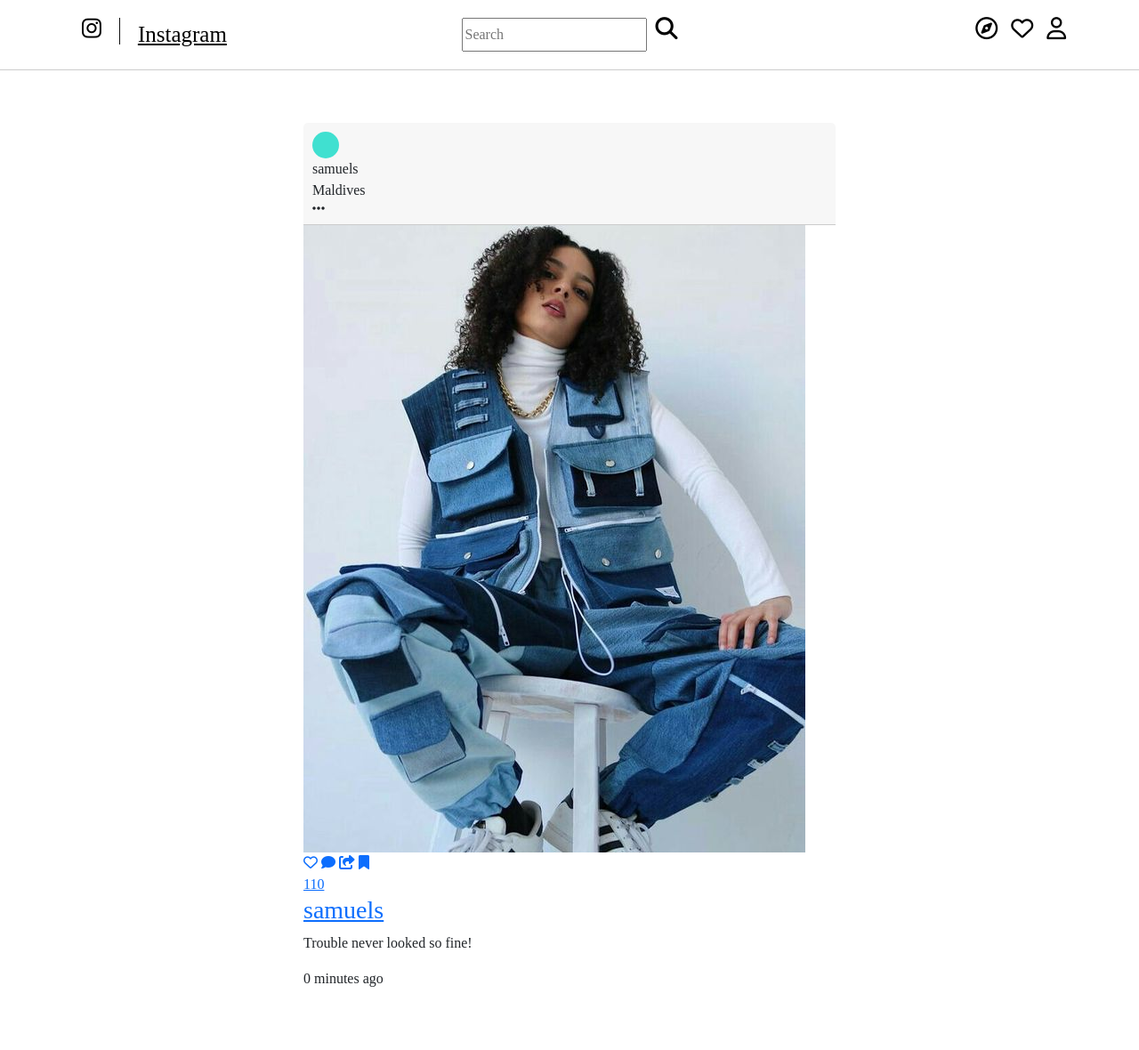
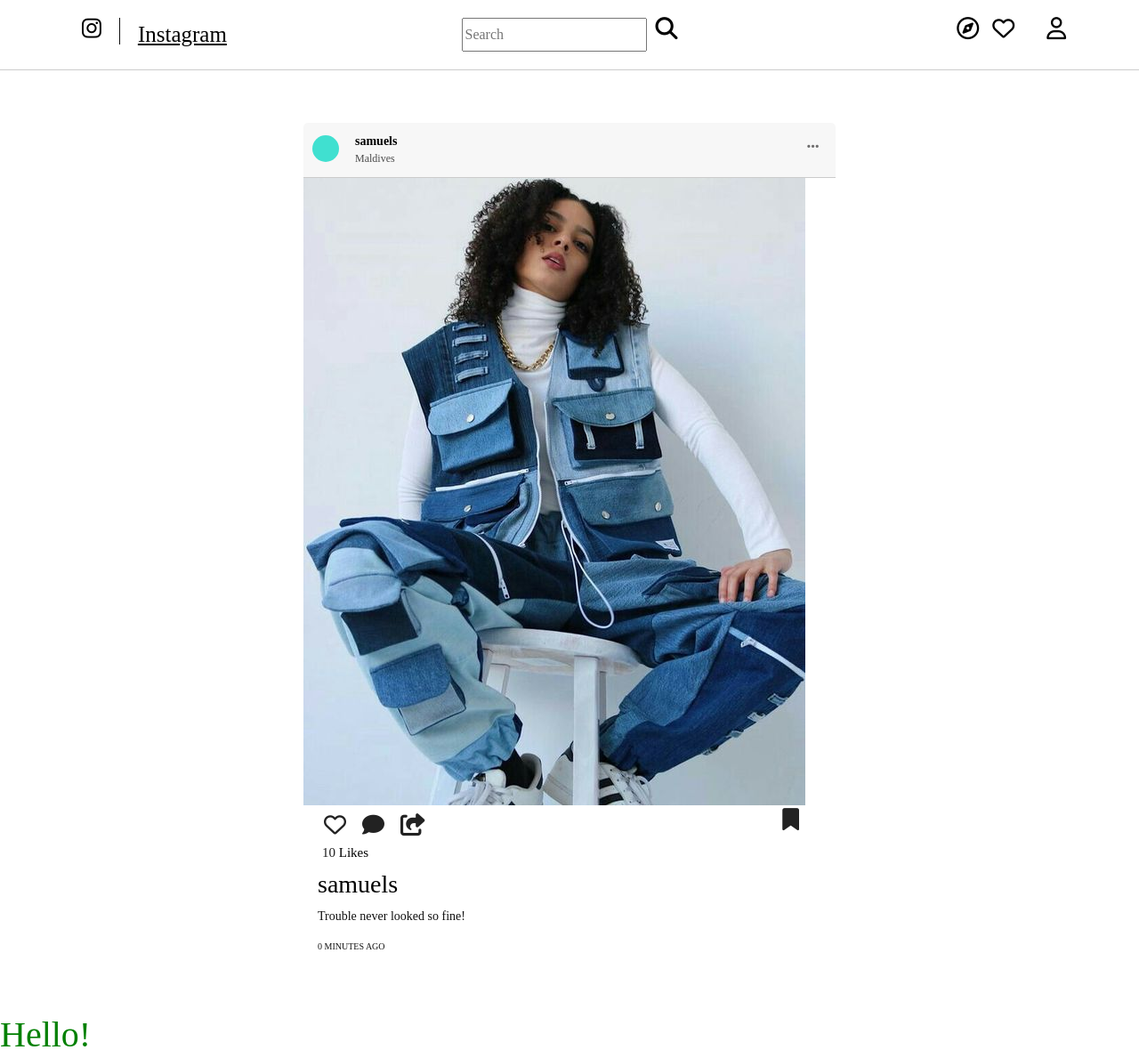
Before and after one commit to Wanjiru393/Instagram-cloneApp, a Django app: page / in a window 1280 px wide. Shown: the whole page at 89% size. Run offline with Django 4.2, Linux system fonts and the light colour scheme; data comes from the database, SQL or seed files in the repository; some libraries are stand-ins or nearby versions.

Commit message:
Added Styles

```diff
--- a/instagram/static/css/base.css
+++ b/instagram/static/css/base.css
@@ -104,7 +104,96 @@
     border:0 solid #000;
     border-radius:50%;
 }
+.post-info{
+    display:inline-block;
+    padding-left: 14px;
+}
+.post-name{
+    font-size:14px;
+    color:#000;
+    font-weight:600;
+    padding:0;
+    margin:0;
+}
+.post-location{
+    font-size: 12px;
+    color:rgb(75, 75, 75);
+    padding:0;
+    margin:0;
+}
+.post-options{
+    font-size:15px;
+    float:right;
+    display:inline-block;
+    margin:4px;
+    padding:5px;
+    color:rgba(75, 74, 74, 0.8);
+}
+.post-image{
+    width:100%;
+    /* height:614px; */
+}
+.engagement{
+    display:inline-block;
+    width: 100%;
+    margin:4px 0px 0px;
+    padding:0px 16px;
+}
+.engagement a{
+    padding: 7px;
+    font-size: 25px;
+    color: rgb(34, 34, 34);
+    font-weight: 600;
+}
+.fa-bookmark{
+    float: right;
+    margin-right: 25px;
+}
+.likes{
+    text-decoration:none;
+    font-size: 15px;
+    font-weight: 500;
+    color:black;
+    margin: 0px 0px 8px;
+    padding:0px 21px;
 
+}
+.likes a{
+    text-decoration:none;
+    color:rgb(32, 32, 32);
+}
+.caption{
+    display:inline-block;
+    width: 100px;
+    padding: 0px 16px;
+
+}
+.caption a{
+    font-size: 10px;
+    font-weight: bold;
+    color:#000;
+    text-decoration: none;
+    display:inline-block;
+    padding-left:5px;
+    margin-left: -5px;
+    padding-right: 5px;
+
+}
+.caption span{
+    font-size: 14px;
+    font-weight:500;
+    width: 200px;
+    color:#111;
+    display:inline-block;
+    margin-right: 15px;
+}
+.time_posted{
+    font-size: 10px;
+    font-weight: 300;
+    color:#111;
+    padding:0px 16px;
+    text-transform: uppercase;
+}
 h1{
     color: rgb(0, 128, 0);
 }
--- a/instagram/templates/index.html
+++ b/instagram/templates/index.html
@@ -48,7 +48,7 @@
                     <a href=""><i class="fa-solid fa-bookmark"></i></a>
                 </div>
                 <div class="likes">
-                    <a href="">110</a>
+                    <a href="">10</a> Likes
                 </div>
                 <div class="caption">
                     <a href=""><h3>{{post.author}}</h3></a>
```
